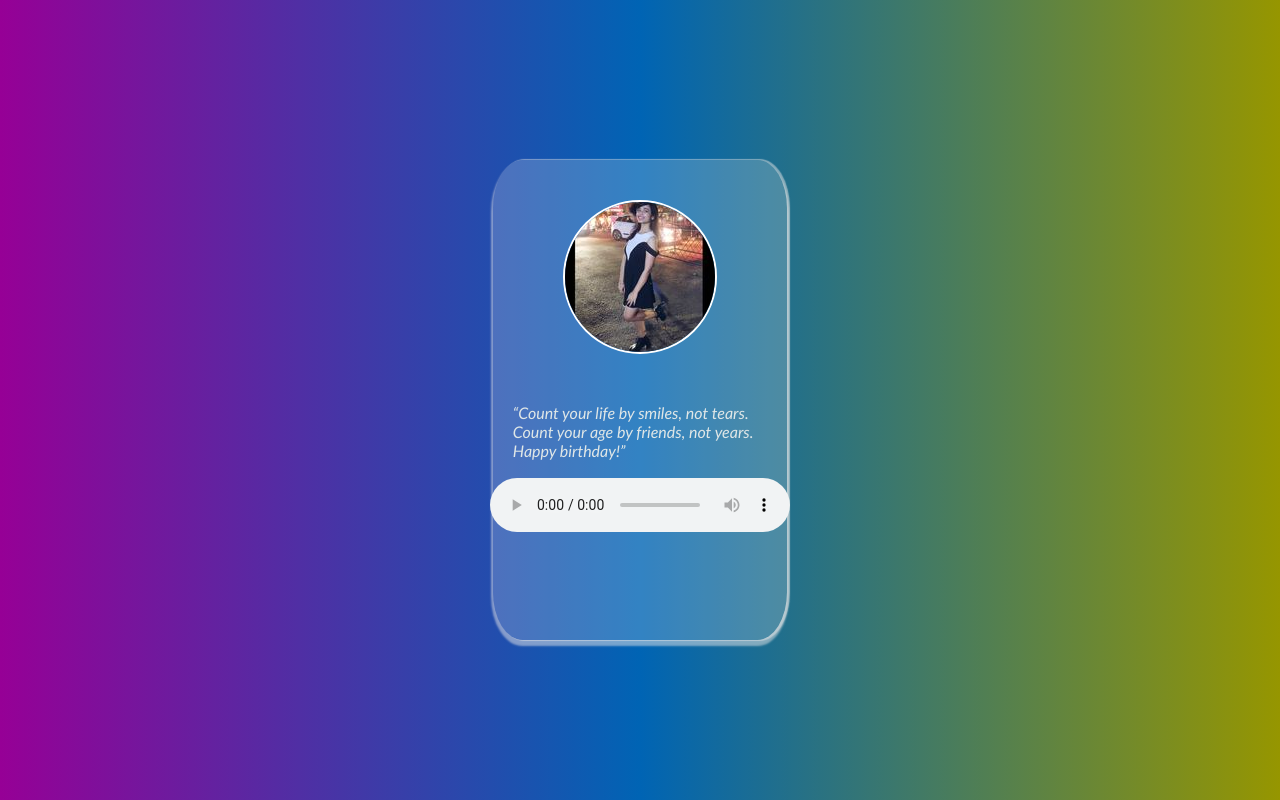
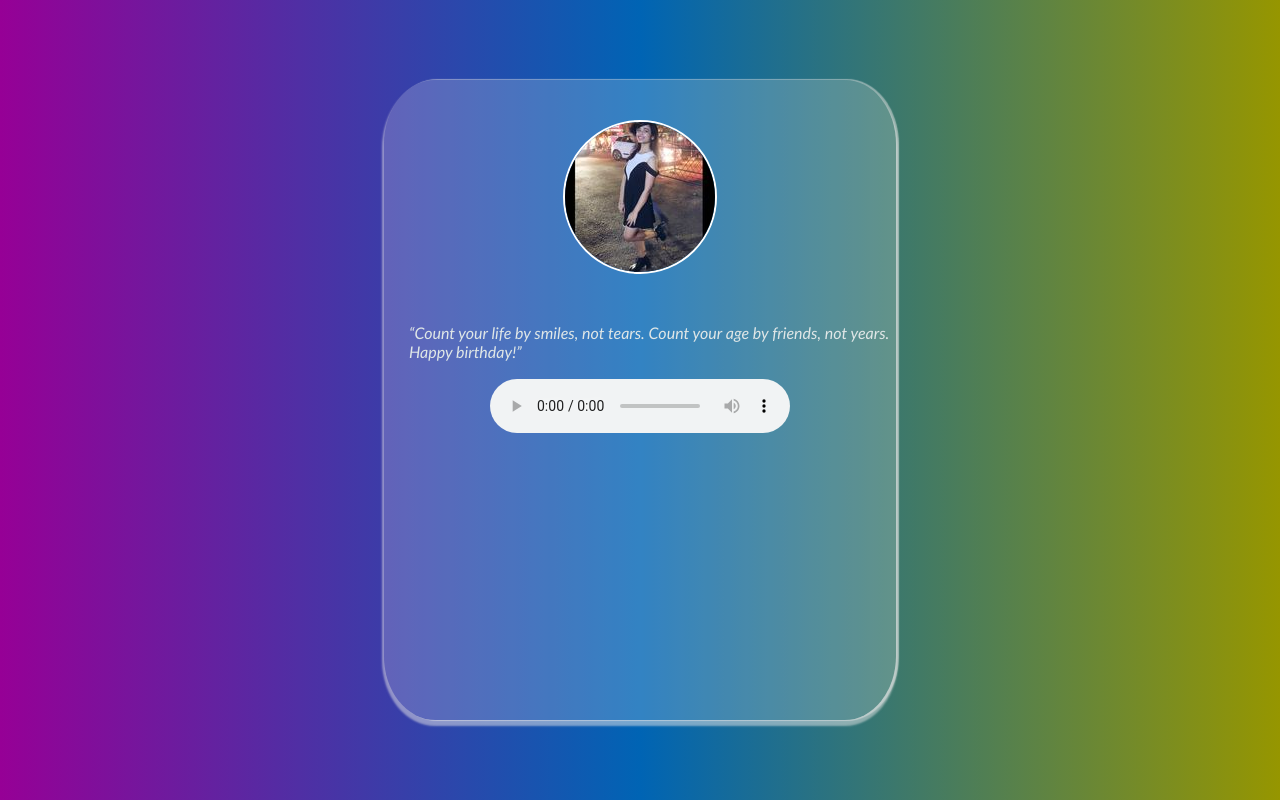
Before and after one commit to akash8287/Birthday-card-glass-Morphism, a plain HTML site: page index.html in a window 1280 px wide. Drawn offline with Linux system fonts and the light colour scheme.

Commit message:
Update style.css

```diff
--- a/style.css
+++ b/style.css
@@ -22,8 +22,8 @@ body
 .container
 {
     background-color:rgba(255,255,255,0.2);
-    height: 60vh;
-    width: 23vw;
+    height: 80vh;
+    width: 40vw;
     box-shadow: 0 4px 2px 2px rgba(236, 234, 234,.5),
     2px 0px 1px 1px rgba(235,234,234,.5);
     display: flex;
```
